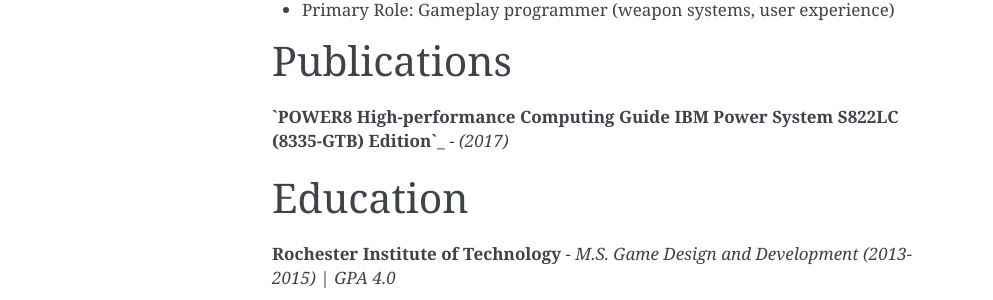
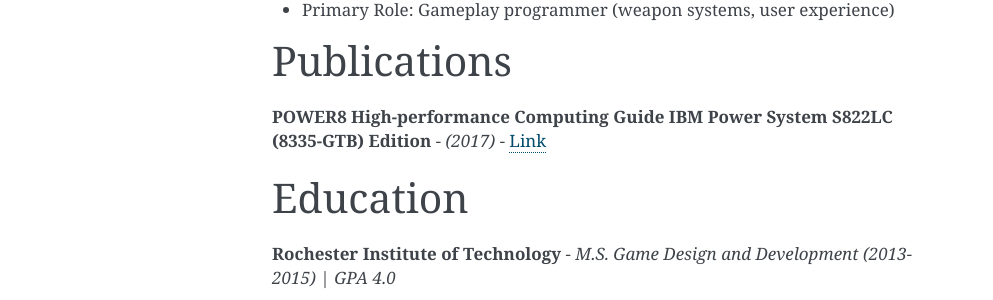
Before and after one commit to mew2057/resume, a Sphinx documentation site: the page built from source/resume/index.rst, in a window 1280 px wide. Shown: the part 1197-1497 px from the top of the page, without its empty margins (148-1141 px from the left). Built offline with Sphinx 7.4.7, drawn with Linux system fonts in a browser that asks for light colours.

Commit message:
Update index.rst
Fixed bad link

```diff
--- a/source/resume/index.rst
+++ b/source/resume/index.rst
@@ -57,7 +57,8 @@
 Publications
 ============
 
-**`POWER8 High-performance Computing Guide IBM Power System S822LC (8335-GTB) Edition`_** - *(2017)*
+**POWER8 High-performance Computing Guide IBM Power System S822LC (8335-GTB) Edition** - *(2017)* - `Link
+<https://www.redbooks.ibm.com/redbooks/pdfs/sg248371.pdf>`_
 
 Education
 =========
```
Also changed, not shown: other parts of source/resume/index.rst (+0 -1 lines).
